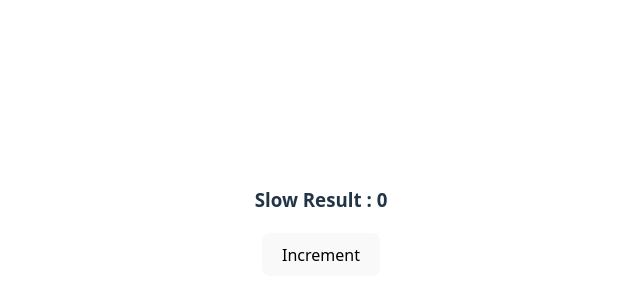
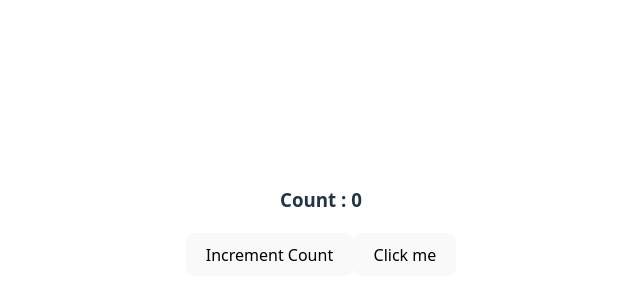
Before and after one commit to K0UND1NYA/MERN_Stack, a React (Vite) app: page / in a window 1280 px wide. Shown: the part 178-478 px from the top of the page, without its empty margins (319-959 px from the left). Built offline with nearby package versions, Linux system fonts and the light colour scheme.

Commit message:
24-10-25

```diff
--- a/src/App.jsx
+++ b/src/App.jsx
@@ -19,6 +19,7 @@ import Battery from "./HookOne/UseBattery";
 import Counter from "./HookOne/Reducer";
 import Counter1 from "./HookOne/IncrementByTwo";
 import WithUseMemo from "./HookOne/Memo";
+import Callback from "./HookOne/Callback";
 function App() {
   return (
     <div className="App">
@@ -48,7 +49,8 @@ function App() {
       {/* <Battery/> */}
       {/* <Counter /> */}
       {/* <Counter1 /> */}
-      <WithUseMemo/>
+      {/* <WithUseMemo/> */}
+      <Callback />
     </div>
   );
 }
--- /dev/null
+++ b/src/HookOne/Callback.jsx
@@ -0,0 +1,20 @@
+import React,{useState,useCallback} from 'react'
+function Child({onClick}) {
+    console.log("Child Component re-rendered");
+    return <button onClick={onClick}>Click me</button>
+}
+//useCallback keeps the same function useless
+function Callback(){
+    const [count,setCount]=useState(0);
+    const handleClick=useCallback(()=>{
+        console.log("Button Clicked !")
+    },[]); //No dependency -> same function always
+    return(
+        <div>
+            <h3>Count : {count}</h3>
+            <button onClick={()=>setCount(count+1)}>Increment Count</button>
+            <Child onClick={handleClick} />
+        </div>
+    )
+}
+export default Callback;
```
